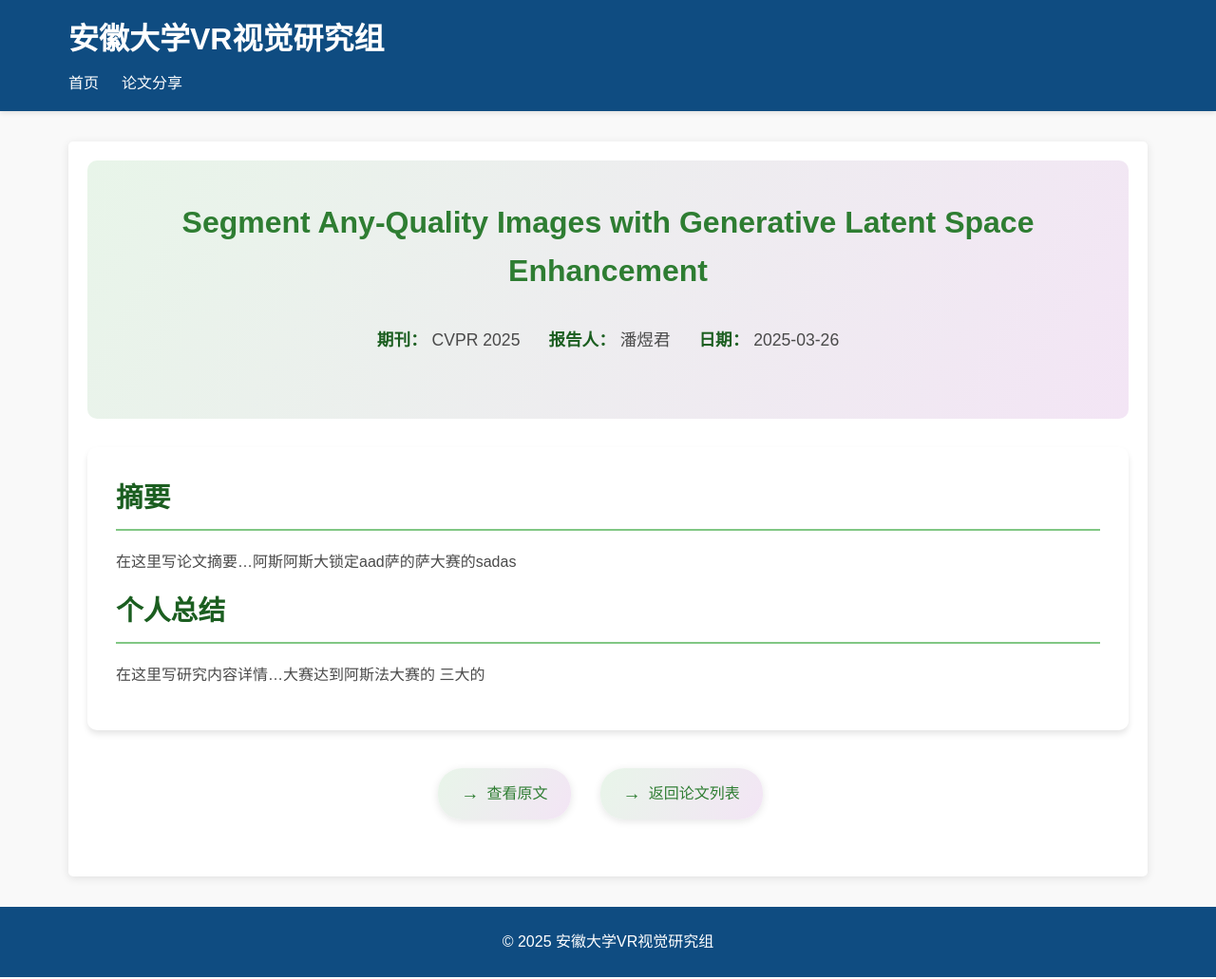
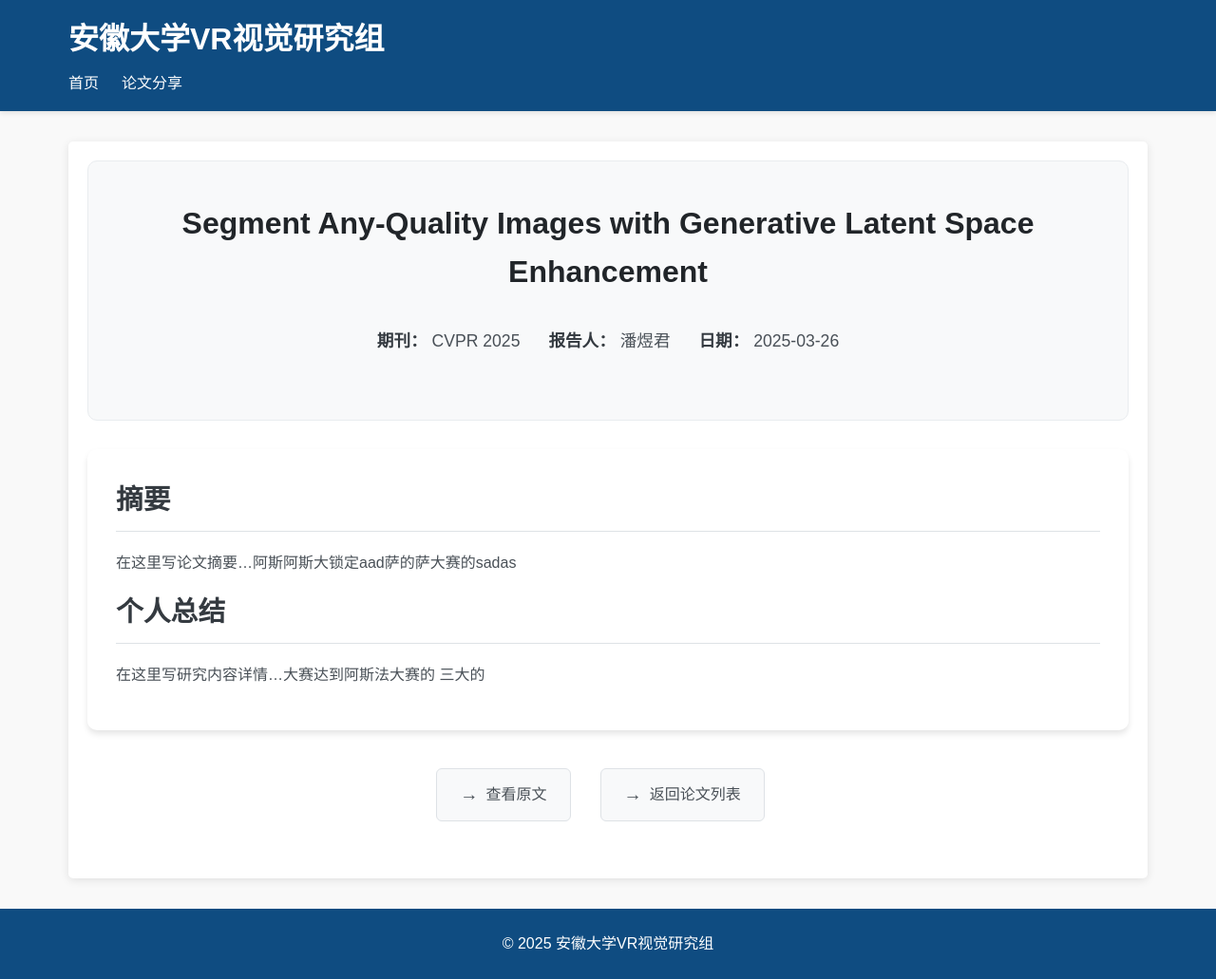
Before and after one commit to shixuan7/ahu-test, a Jekyll site: the page built from _posts/2025-03-26-3-pyj.md, in a window 1280 px wide. Shown: the whole page at 95% size. Built offline with Jekyll 4.4.1, drawn with Linux system fonts in a browser that asks for light colours.

Commit message:
feat init project

```diff
--- a/_layouts/paper.html
+++ b/_layouts/paper.html
@@ -9,15 +9,16 @@ layout: default
   }
 
   .paper-header {
-    background: linear-gradient(120deg, #E8F5E9, #F3E5F5);
+    background: #f8f9fa;
     padding: 40px;
     border-radius: 10px;
     margin-bottom: 30px;
     text-align: center;
+    border: 1px solid #e9ecef;
   }
 
   .paper-header h2 {
-    color: #2E7D32;
+    color: #212529;
     margin-bottom: 20px;
     font-size: 2em;
   }
@@ -27,7 +28,7 @@ layout: default
     justify-content: center;
     gap: 30px;
     flex-wrap: wrap;
-    color: #4A4A4A;
+    color: #495057;
   }
 
   .paper-metadata p {
@@ -36,7 +37,7 @@ layout: default
   }
 
   .paper-metadata strong {
-    color: #1B5E20;
+    color: #343a40;
   }
 
   .paper-content {
@@ -48,14 +49,14 @@ layout: default
   }
 
   .paper-content h2 {
-    color: #1B5E20;
-    border-bottom: 2px solid #81C784;
+    color: #343a40;
+    border-bottom: 1px solid #dee2e6;
     padding-bottom: 10px;
     margin-bottom: 20px;
   }
 
   .paper-content p {
-    color: #4A4A4A;
+    color: #495057;
     line-height: 1.6;
     margin-bottom: 15px;
   }
@@ -87,31 +88,31 @@ layout: default
       display: inline-flex;
       align-items: center;
       padding: 12px 24px;
-      background: linear-gradient(120deg, #E8F5E9, #F3E5F5);
-      color: #2E7D32;
+      background: #f8f9fa;
+      color: #495057;
       text-decoration: none;
-      border-radius: 25px;
+      border-radius: 6px;
       font-weight: 500;
       transition: all 0.3s ease;
-      box-shadow: 0 2px 8px rgba(0, 0, 0, 0.1);
+      border: 1px solid #dee2e6;
     }
 
     .resources a:hover {
       transform: translateY(-2px);
-      box-shadow: 0 4px 12px rgba(0, 0, 0, 0.15);
-      background: linear-gradient(120deg, #F3E5F5, #E8F5E9);
+      background: #fff;
+      color: #212529;
+      border-color: #adb5bd;
     }
 
     .resources a:active {
       transform: translateY(0);
-      box-shadow: 0 2px 4px rgba(0, 0, 0, 0.1);
     }
 
     .resources a:before {
       content: '→';
       margin-right: 8px;
       font-size: 1.2em;
-      color: #2E7D32;
+      color: #495057;
     }
 
     .resources a[href="/"]::before {
```
Also changed, not shown: index.md (+12 -12 lines).
